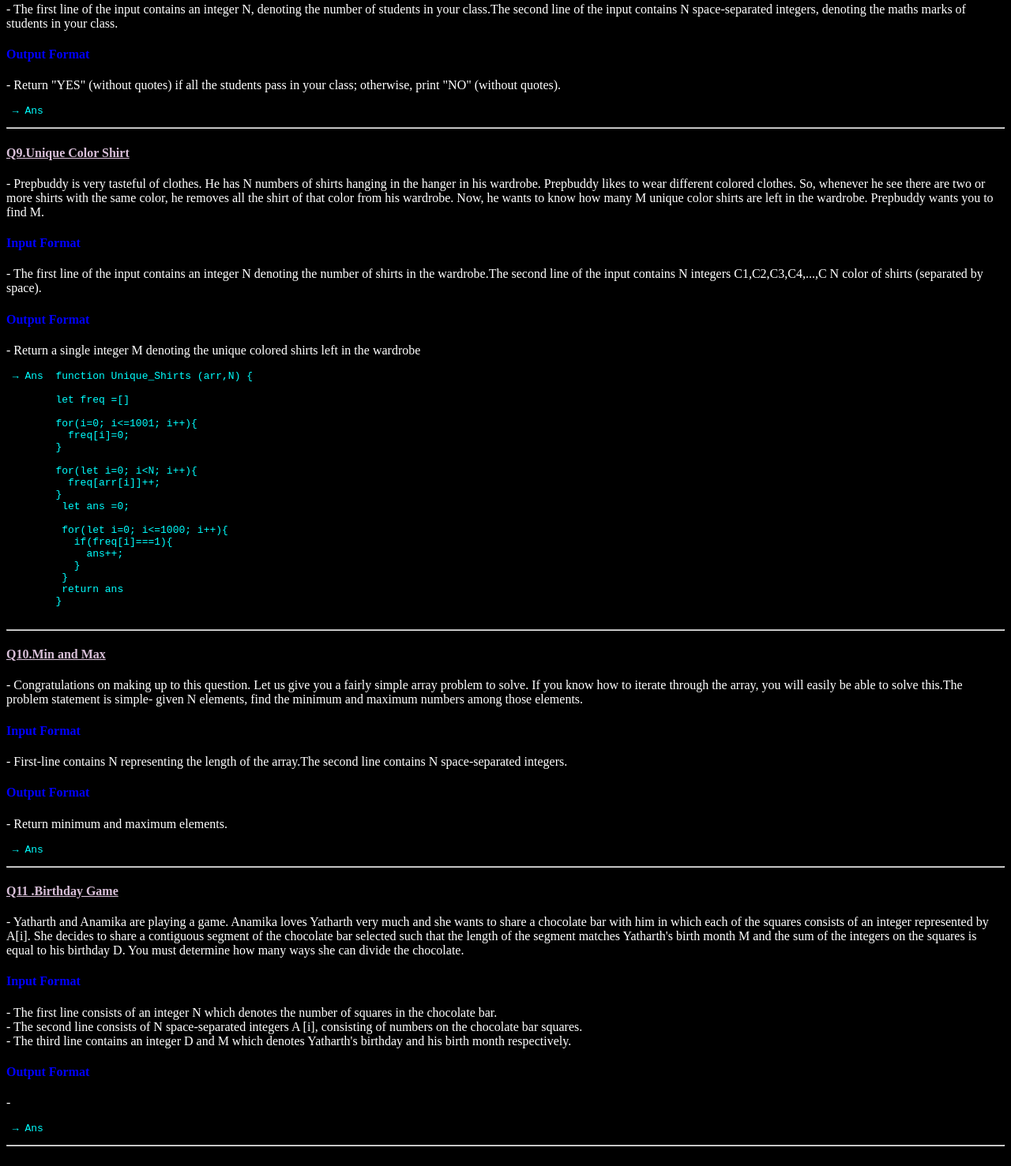
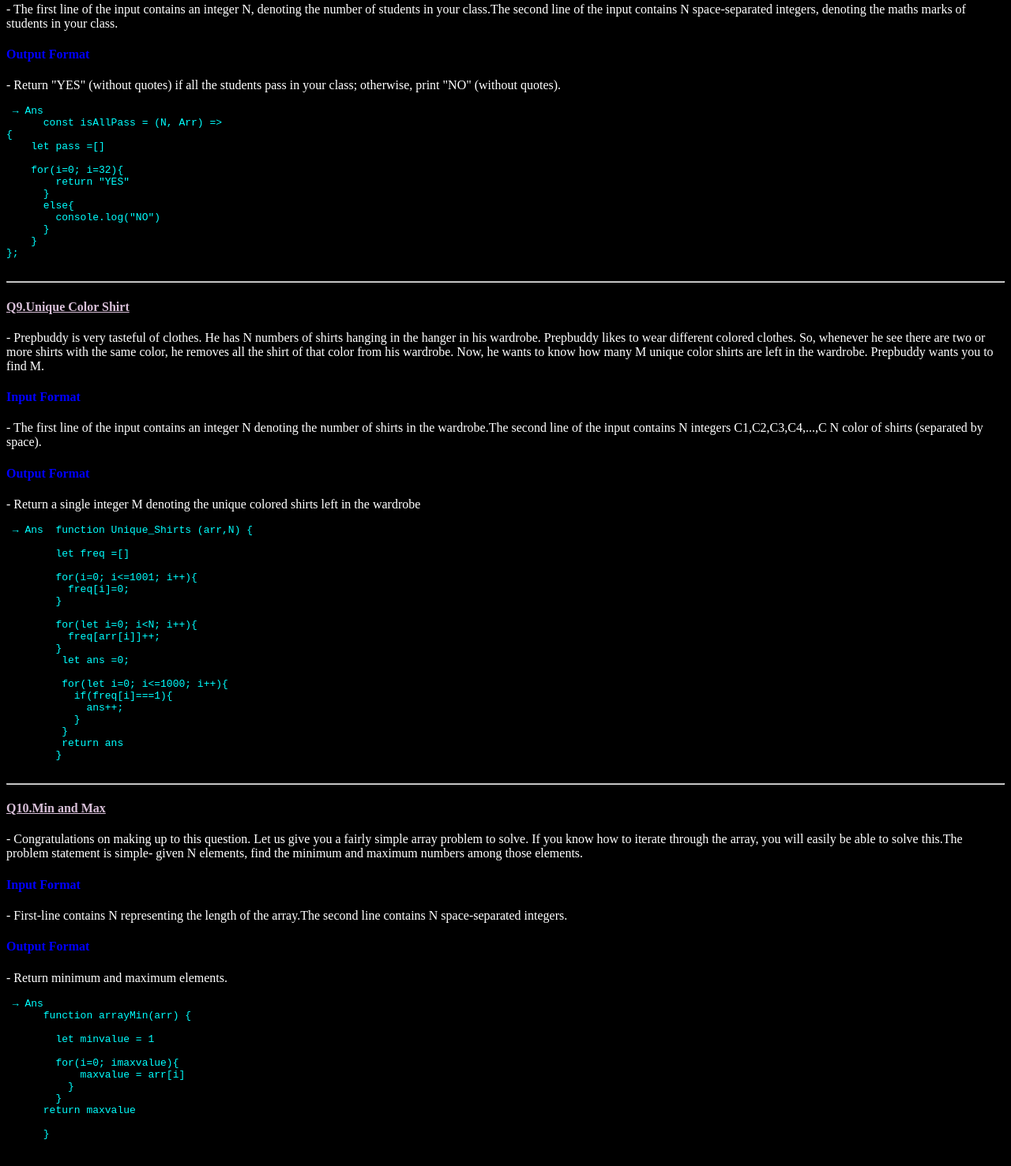
Before and after one commit to Altamash9146/JS-HANDSON-4, a plain HTML site: page index.html in a window 1280 px wide. Shown: the part 3591-5068 px from the top of the page at 79% size. Drawn offline with Linux system fonts and the light colour scheme.

Commit message:
COMPLETED

```diff
--- a/index.html
+++ b/index.html
@@ -186,7 +186,21 @@
     <h4>Output Format</h4>
     <p> - Return "YES" (without quotes) if all the students pass in your class; otherwise, print "NO"
         (without quotes).</p>
-    <pre> → Ans  </pre>
+    <pre> → Ans
+      const isAllPass = (N, Arr) =>
+{
+    let pass =[]
+
+    for(i=0; i<N; i++){
+      if(Arr[i]>=32){
+        return "YES"
+      }
+      else{
+        console.log("NO")
+      }
+    }
+};
+    </pre>
     <hr>
 
     <h4><span class="Q">Q9.Unique Color Shirt</span> </h4>
@@ -231,7 +245,32 @@
         integers.</p>
     <h4>Output Format</h4>
     <p> - Return minimum and maximum elements.</p>
-    <pre> → Ans  </pre>
+    <pre> → Ans
+      function arrayMin(arr) {
+
+        let minvalue = 1
+
+        for(i=0; i<arr.length; i++){
+          if(arr[i]<minvalue){
+            minvalue = arr[i]
+          }
+        }
+      return minvalue
+      }
+
+      function arrayMax(arr) {
+       let maxvalue =0
+
+        for(i=0; i<arr.length; i++){
+          if(arr[i]>maxvalue){
+            maxvalue = arr[i]
+          }
+        }
+      return maxvalue
+
+      }
+
+    </pre>
     <hr>
 
     <h4><span class="Q">Q11 .Birthday Game</span> </h4>
```
